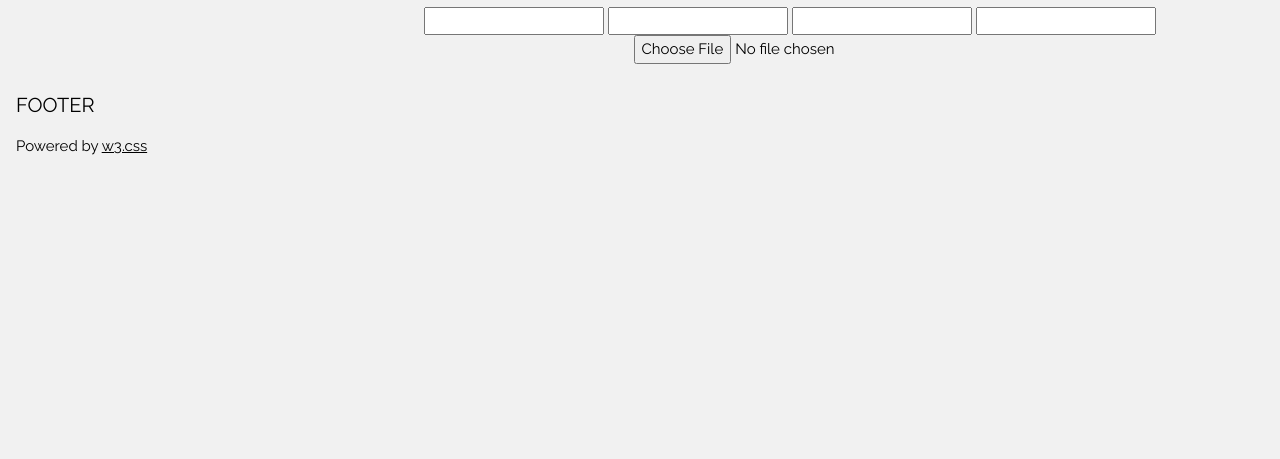
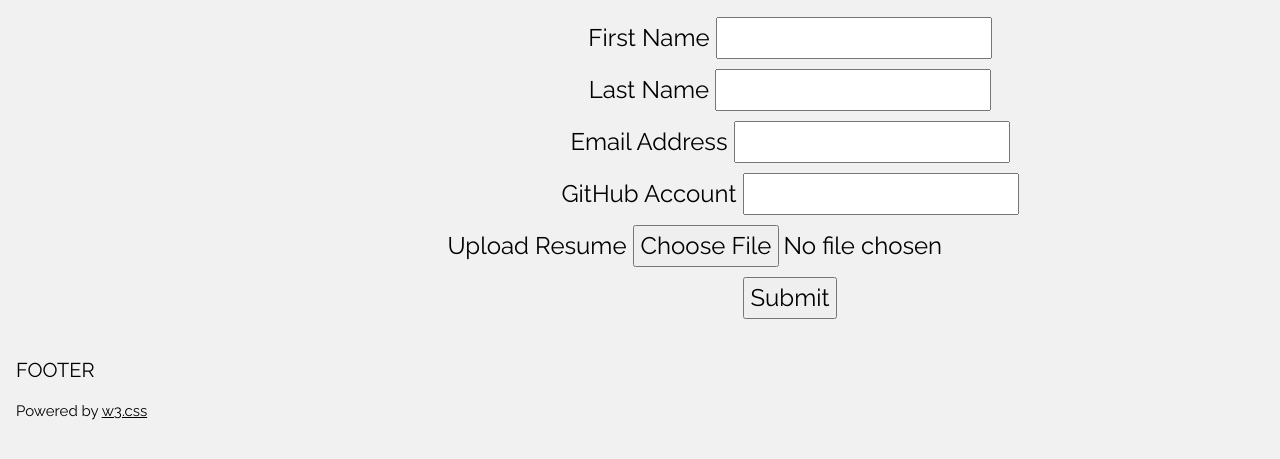
Before and after one commit to magic679/swhack17, a website: page src/app/app.component.html in a window 1280 px wide. Shown: the part 221-680 px from the top of the page. Drawn offline with nearby package versions, Linux system fonts and the light colour scheme.

Commit message:
A little more pretty

```diff
--- a/src/app/app.component.html
+++ b/src/app/app.component.html
@@ -36,12 +36,27 @@ html,body,h1,h2,h3,h4,h5 {font-family: "Raleway", sans-serif}
   <header class="w3-container" style="padding-top:22px">
     <h1><b><i class="fa fa-dashboard"></i> Apply Below</b></h1>
   </header>
-  <form>
-    <input type="text" name="firstName">
-    <input type="text" name="lastName">
-    <input type="text" name="emailAddress">
-    <input type="text" name="gitHubAccount">
-    <input type="file" accept="application/pdf" name="resumeUpload">
+  <form style="text-align:center">
+    <table style="width:100%;">
+        <tr>
+            <h3> First Name  <input type="text" name="firstName"></h3>
+        </tr>
+        <tr>
+            <h3> Last Name  <input type="text" name="lastName"></h3>
+        </tr>
+        <tr>
+            <h3> Email Address  <input type="text" name="emailAddress"></h3>
+        </tr>
+        <tr>
+            <h3> GitHub Account  <input type="text" name="gitHubAccount"></h3>
+        </tr>
+        <tr>
+            <h3> Upload Resume  <input type="file" accept="application/pdf" name="resumeUpload"></h3>
+        </tr>
+        <tr>
+            <h3><input type="submit"></h3>
+        </tr>
+    </table>
   </form>
 </div>
 
```
